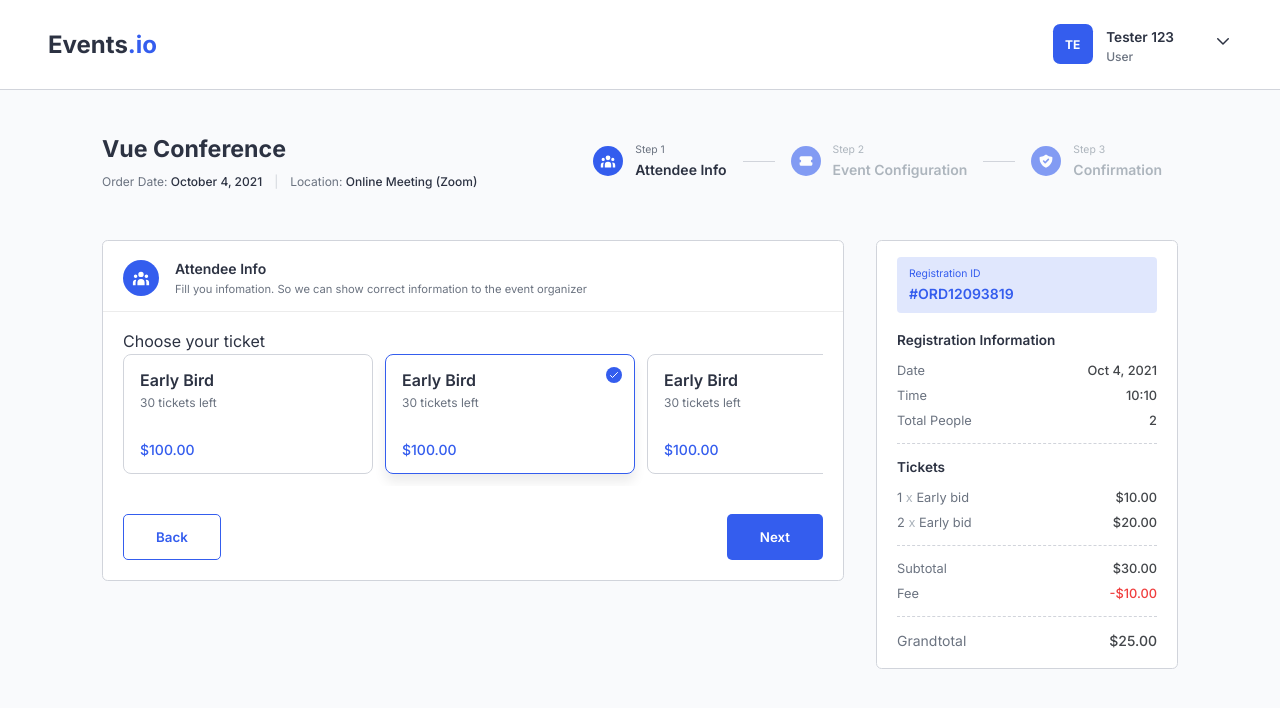
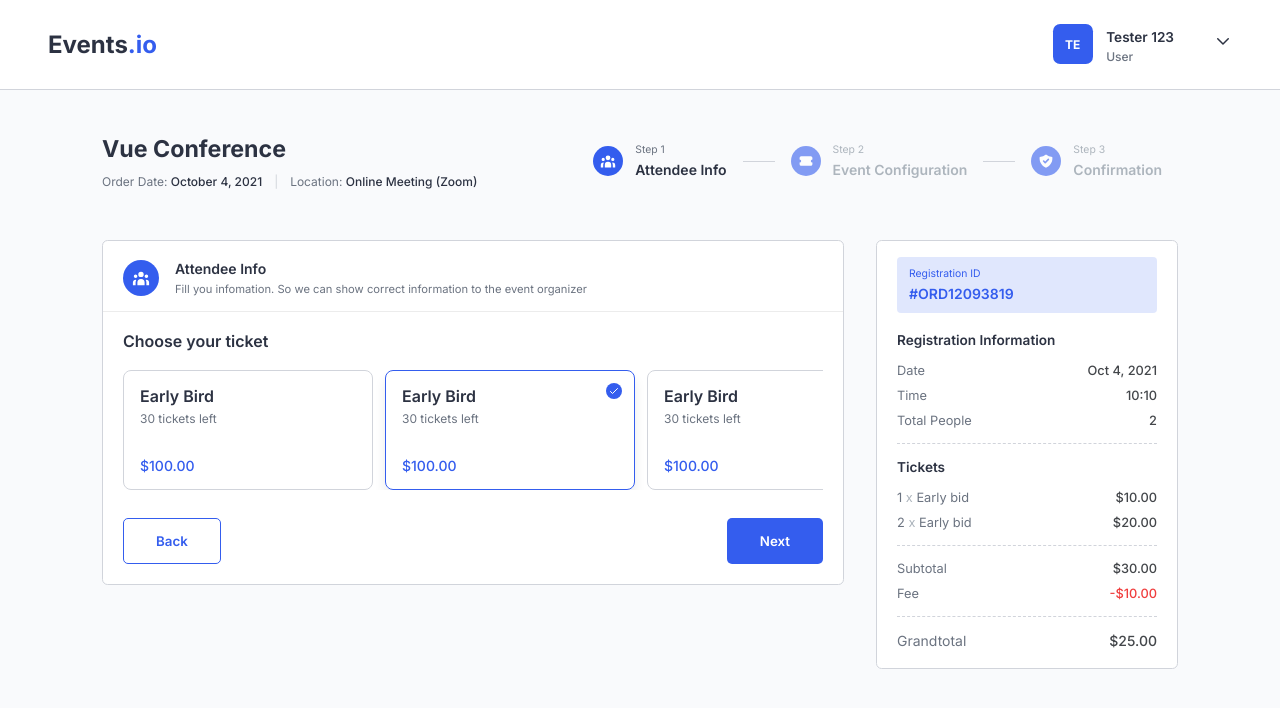
Before and after one commit to Erik3010/events.io, a React (Create React App) app: page /registration in a window 1280 px wide. Shown: the top 708 px of the page. Built offline with nearby package versions, Linux system fonts and the light colour scheme.

Commit message:
feat(style): remove scrollbar in choose ticket screen

```diff
--- a/src/components/Registration/RegistrationConfiguration/RegistrationConfiguration.module.scss
+++ b/src/components/Registration/RegistrationConfiguration/RegistrationConfiguration.module.scss
@@ -1,6 +1,13 @@
 @import "scss/variables";
 
-.registration-ticket {
+.registration {
+  &-section {
+    &-title {
+      font-weight: 600;
+      margin-bottom: 1rem;
+    }
+  }
+  &-ticket {
     &-container {
       display: flex;
       overflow: auto;
@@ -9,6 +16,9 @@
       > * + * {
         margin-left: 0.75rem;
       }
-    padding-bottom: 0.75rem;
+      &::-webkit-scrollbar {
+        display: none;
       }
     }
+  }
+}
```
Lines whose indentation alone changed are shown as unchanged.
